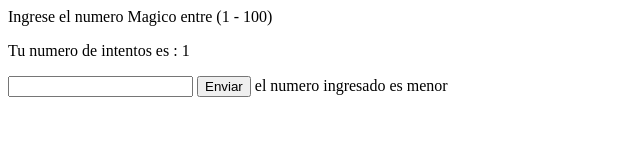
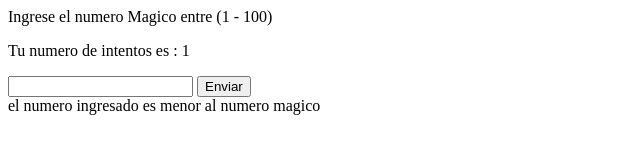
Before and after one commit to jesidd/Numero-magico, a plain HTML site: page index.html in a window 1280 px wide. Both pictures are taken after a click on the button "Enviar". Shown: the whole page, without its empty margins (0-640 px from the left). Drawn offline with nearby package versions, Linux system fonts and the light colour scheme.

Commit message:
dandole mas semantica al html

```diff
--- a/assets/Js/main.js
+++ b/assets/Js/main.js
@@ -15,11 +15,11 @@ function numeroMagico(){
         }else{
             if(numero < numeroRandom){
                 $(document).ready(function(){
-                    $("#pista").text("el numero ingresado es menor");
+                    $("#pista").text("el numero ingresado es menor al numero magico");
                 });
             }else{
                 $(document).ready(function(){
-                    $("#pista").text("el numero ingresado es mayor");
+                    $("#pista").text("el numero ingresado es mayor al numero magico");
                 });
             }
             $(document).ready(function(){
--- a/index.html
+++ b/index.html
@@ -1,5 +1,6 @@
 <!DOCTYPE html>
 <html lang="en">
+
 <head>
     <meta charset="UTF-8">
     <meta http-equiv="X-UA-Compatible" content="IE=edge">
@@ -8,11 +9,20 @@
     <script src="assets/Js/main.js"></script>
     <title>Numero Magico</title>
 </head>
+
 <body>
-    Ingrese el numero Magico entre (1 - 100)
-    <p id="intentos"></p>
-    <input id="numero" type="Number">
-    <button onclick="numeroMagico()">Enviar</button>
-    <span id="pista"></span>
+    <div class="box">
+        Ingrese el numero Magico entre (1 - 100)
+        <p id="intentos"></p>
+        <div class="entradas">
+            <input id="numero" type="Number">
+            <button onclick="numeroMagico()">Enviar</button>
+        </div>
+        <span id="pista"></span>
+        <aside>
+
+        </aside>
+    </div>
 </body>
+
 </html>
```
